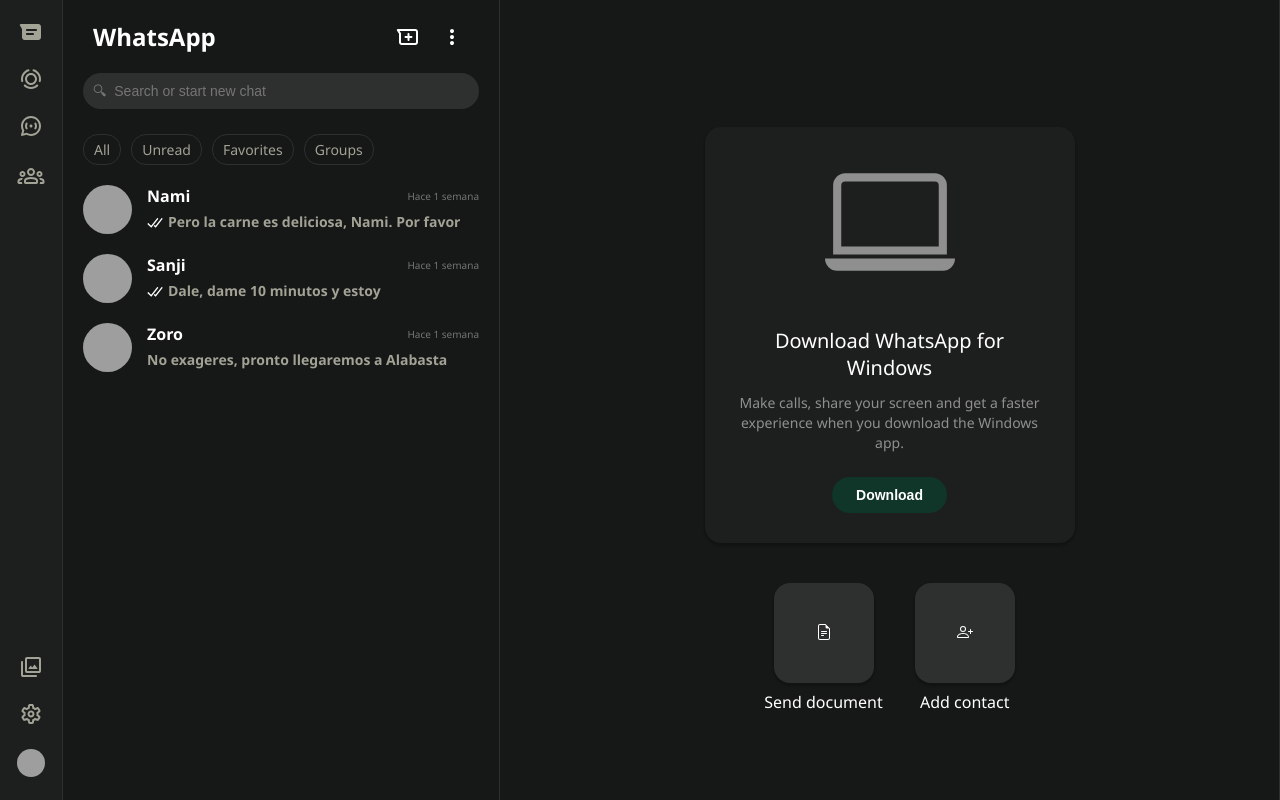
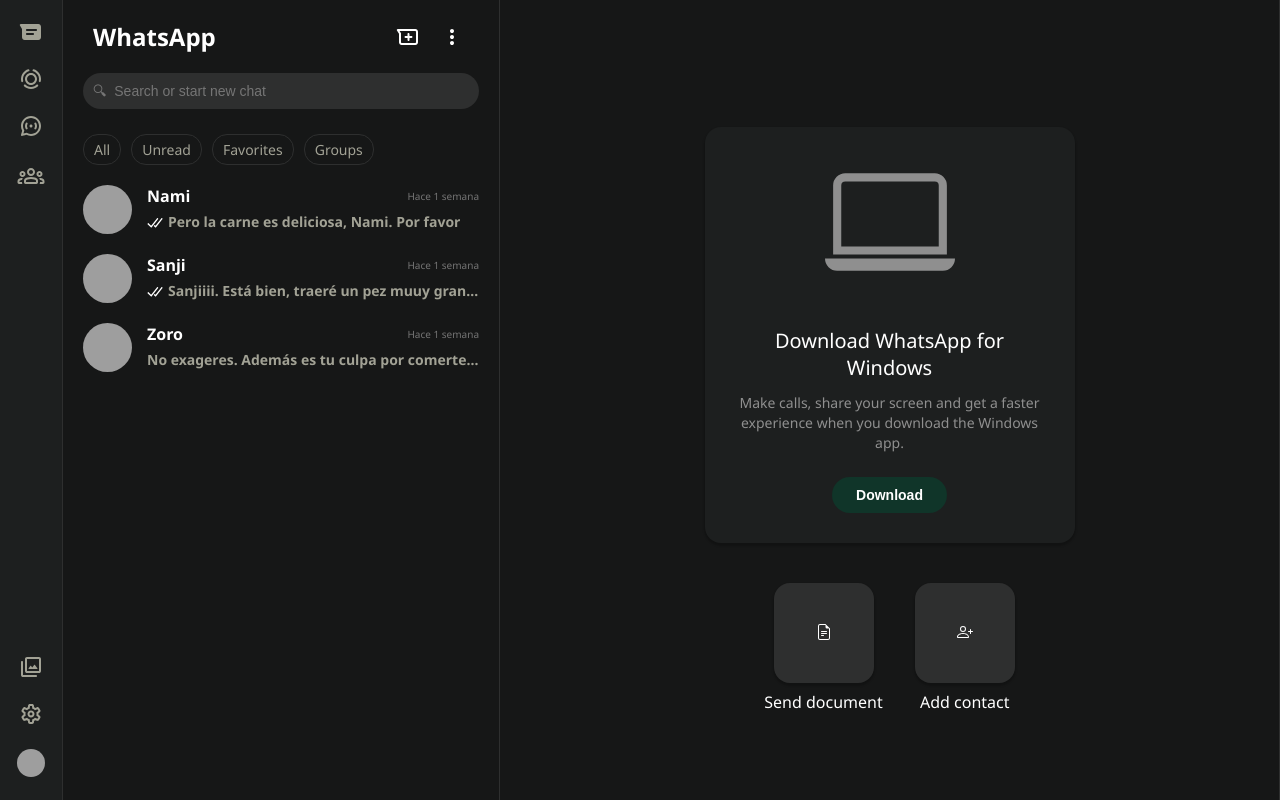
Before and after one commit to Adriel-23/WhatsApp-React.JS, a React (Vite) app: page / in a window 1280 px wide. Built offline with nearby package versions, Linux system fonts and the light colour scheme; grey boxes are pictures that could not be loaded.

Commit message:
Integrador React.js_Adriel_Laflor

```diff
--- a/src/Data/ContactsData.js
+++ b/src/Data/ContactsData.js
@@ -62,28 +62,28 @@
         messages: [
             {
                 message_id: 1,
-                message_content: 'Flaquito, sale CS2 yayayaya???',
+                message_content: 'LUFFY, DONDE ESTA TODA LA CARNE DEL REFRIGERADOR?',
                 message_created_at: new Date('2026-01-22T17:00:00'),
                 message_status: 'SEEN',
                 send_by_me: false,
             },
             {
                 message_id: 2,
-                message_content: 'Me preparo comida y entro, anda metiendote a DS',
+                message_content: 'No lo sé, quizá Chopper se la comió',
                 message_created_at: new Date('2026-01-22T17:05:00'),
                 message_status: 'SEEN',
                 send_by_me: true,
             },
             {
                 message_id: 3,
-                message_content: 'Dale te espero, invitemos al Pato tambien',
+                message_content: 'Chopper no es tan glotón como tú, VE A PESCAR ALGO YA. O no tendremos que comer hoy',
                 message_created_at: new Date('2026-01-22T17:10:00'),
                 message_status: 'SEEN',
                 send_by_me: false,
             },
             {
                 message_id: 4,
-                message_content: 'Dale, dame 10 minutos y estoy',
+                message_content: 'Sanjiiii. Está bien, traeré un pez muuy grande',
                 message_created_at: new Date('2026-01-22T17:15:00'),
                 message_status: 'SEEN',
                 send_by_me: true,
@@ -131,7 +131,7 @@
             },
             {
                 message_id: 5,
-                message_content: 'No exageres, pronto llegaremos a Alabasta',
+                message_content: 'No exageres. Además es tu culpa por comerte toda la carne del refrigerador, vete a pescar',
                 message_created_at: new Date('2026-01-23T10:20:00'),
                 message_status: 'SEEN',
                 send_by_me: false,
```
